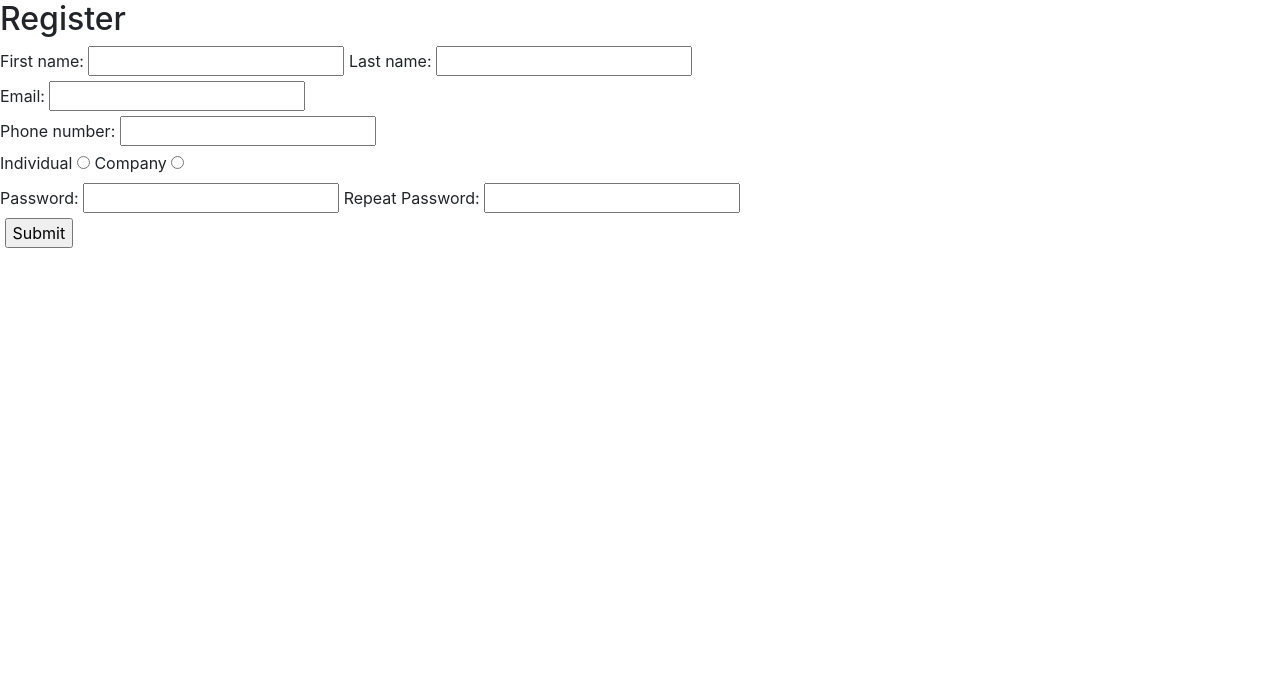
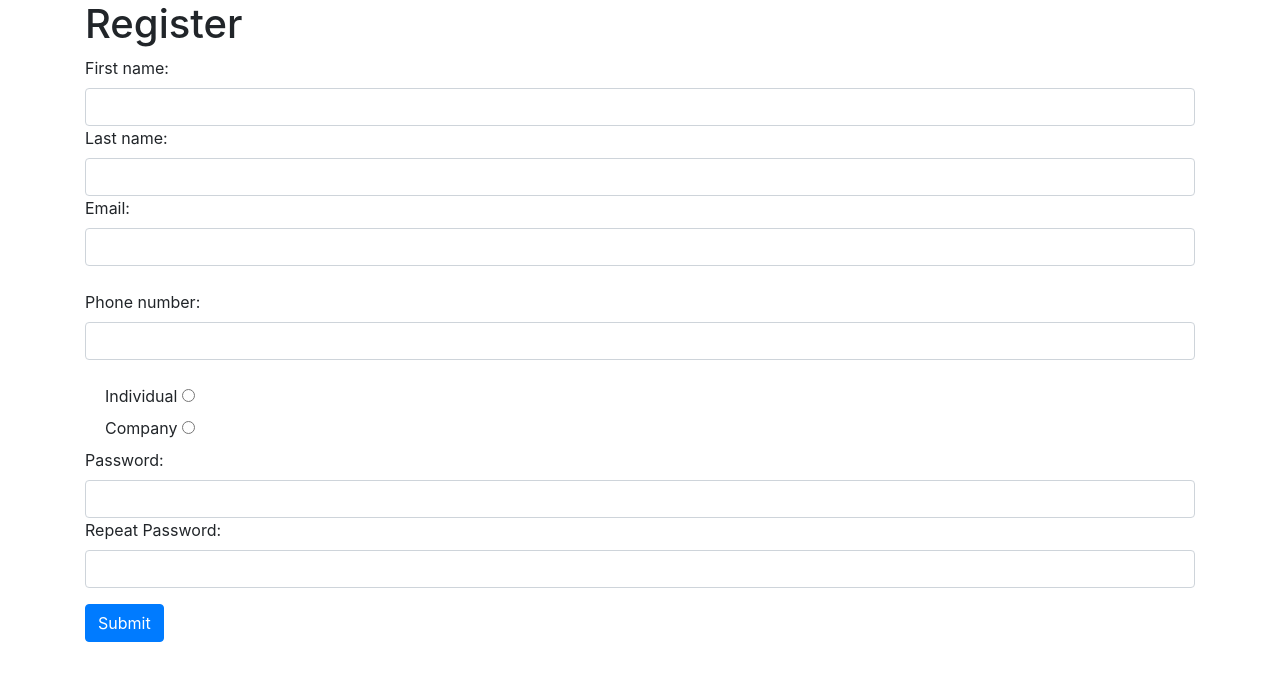
Before and after one commit to zura12337/jobs-listing, a PHP site: page /register.php in a window 1280 px wide. Shown: the top 681 px of the page. Run offline with PHP 8.4, Linux system fonts and the light colour scheme; data that the repository does not hold is empty.

Commit message:
Add bootstrap classes in register.php

```diff
--- a/register.php
+++ b/register.php
@@ -49,20 +49,18 @@ if($_POST){
     <title>JobSite</title>
 </head>
 <body>
-    <header>
-        <h2>Register</h2>
-    </header>
-
+    <div class="container">
+        <h1>Register</h1>
         <form action="register.php" method="post">
             <label for="first_name">First name:</label>
-        <input type="text" name="first_name" id="first_name" value="<?php echo $f_name; ?>">
+            <input type="text" class="form-control" name="first_name" id="first_name" value="<?php echo $f_name; ?>">
 
             <label for="last_name">Last name:</label>
-        <input type="text" name="last_name" id="last_name" value="<?php echo $l_name; ?>">
+            <input type="text" class="form-control" name="last_name" id="last_name" value="<?php echo $l_name; ?>">
 
             <div class='<?php echo $mail_error_class; ?>'>
                 <label for="email">Email:</label>
-            <input type="email" name="email" id="email" value="<?php echo $email; ?>"><br>
+                <input type="email" class="form-control" name="email" id="email" value="<?php echo $email; ?>"><br>
 
                 <?php
                 echo $mailError;
@@ -72,28 +70,26 @@ if($_POST){
             </div>
 
             <label for="mobile">Phone number:</label>
-        <input type="number" name="mobile" id="mobile" value="<?php $phone_number; ?>"><br>
+            <input type="number" class="form-control" name="mobile" id="mobile" value="<?php $phone_number; ?>"><br>
 
-        <div>
+            <div class="form-check">
                 <label for="individual-check">Individual</label>
-            <input type="radio" name="Individual" id="individual-check">
-
+                <input class="form-check-label" type="radio" name="company-individual" id="individual-check">
+            </div>
+            <div class="form-check">
                 <label for="company-check">Company</label>
-            <input type="radio" name="company" id="company-check"><br>
+                <input class="form-check-label" type="radio" name="company-individual" id="company-check"><br>
             </div>
 
             <div class='<?php echo $pass_error_class; ?>'>
                 <label for="pass">Password:</label>
-            <input type="password" name="pass" id="pass">
+                <input class="form-control" type="password" name="pass" id="pass">
 
                 <label for="re_pass">Repeat Password:</label>
-            <input type="password" name="re_pass" id="re_pass">
+                <input class="form-control" type="password" name="re_pass" id="re_pass">
                 <?php echo $passError; ?>
             </div>
-
-        <label for="submit"></label>
-        <input type="submit" id="submit" value="Submit"><br>
+            <input class="btn btn-primary mt-3" type="submit" id="submit" value="Submit"><br>
         </form>
-
 </body>
 </html>
```
Lines whose indentation alone changed are shown as unchanged.
